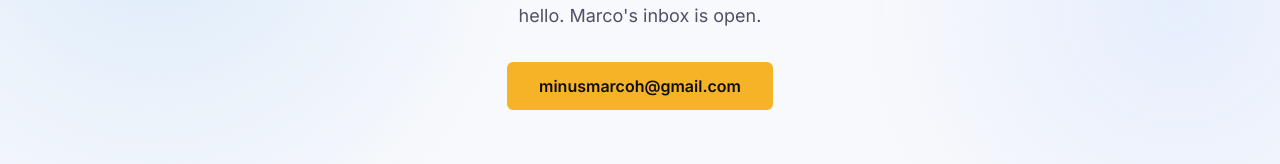
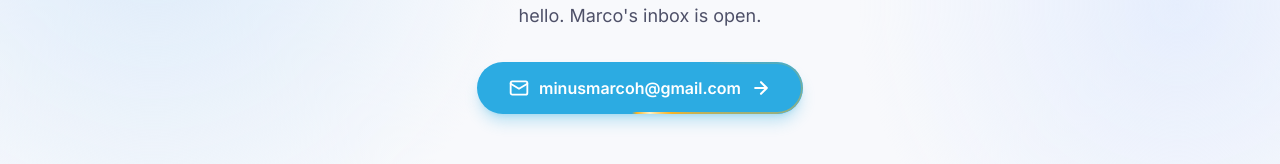
Before and after one commit to Minusmarco/Minus-Marco, a Next.js app: page /about in a window 1280 px wide. Shown: the part 3226-3390 px from the top of the page. Built offline with nearby package versions, Linux system fonts and the light colour scheme; a web font is replaced by a local one.

Commit message:
Fixing gmail link to be more stylish

```diff
--- a/src/app/community/page.tsx
+++ b/src/app/community/page.tsx
@@ -146,9 +146,17 @@ export default async function CommunityPage() {
           </p>
           <a
             href="mailto:minusmarcoh@gmail.com"
-            className="mt-8 inline-flex items-center gap-2 rounded-md bg-[#f6b327] px-8 py-3 font-sans font-semibold text-[#0D0E18] hover:bg-[#fac44a] transition-colors duration-200"
+            className="gold-shine-border group relative mt-8 inline-flex items-center gap-2.5 overflow-hidden rounded-full bg-accent px-8 py-3.5 font-sans font-semibold text-white shadow-lg shadow-accent/30 transition-all duration-300 hover:scale-[1.04] hover:bg-accent-hover hover:shadow-xl hover:shadow-gold/40"
           >
-            minusmarcoh@gmail.com
+            <span className="pointer-events-none absolute inset-0 -translate-x-full bg-gradient-to-r from-transparent via-white/50 to-transparent transition-transform duration-700 ease-out group-hover:translate-x-full" />
+            <svg className="relative shrink-0" width="20" height="20" viewBox="0 0 24 24" fill="none" stroke="currentColor" strokeWidth="2.2" strokeLinecap="round" strokeLinejoin="round">
+              <rect x="2" y="4" width="20" height="16" rx="2" />
+              <path d="m2 7 10 6 10-6" />
+            </svg>
+            <span className="relative">minusmarcoh@gmail.com</span>
+            <svg className="relative shrink-0 transition-transform duration-200 group-hover:translate-x-1" width="20" height="20" viewBox="0 0 24 24" fill="none" stroke="currentColor" strokeWidth="2.5" strokeLinecap="round" strokeLinejoin="round">
+              <path d="M5 12h14M12 5l7 7-7 7" />
+            </svg>
           </a>
         </div>
       </section>
--- a/src/app/globals.css
+++ b/src/app/globals.css
@@ -13,6 +13,38 @@
 
 .ticker-track:hover {
   animation-play-state: paused;
+}
+
+/* Rotating gold shine around a button's edge */
+@property --shine-angle {
+  syntax: "<angle>";
+  initial-value: 0deg;
+  inherits: false;
+}
+@keyframes shine-rotate {
+  to { --shine-angle: 360deg; }
+}
+.gold-shine-border::before {
+  content: "";
+  position: absolute;
+  inset: 0;
+  border-radius: inherit;
+  padding: 2px;
+  background: conic-gradient(
+    from var(--shine-angle),
+    transparent 0deg 230deg,
+    var(--color-gold) 290deg,
+    #fff1c4 320deg,
+    var(--color-gold) 350deg,
+    transparent 360deg
+  );
+  -webkit-mask:
+    linear-gradient(#000 0 0) content-box,
+    linear-gradient(#000 0 0);
+  -webkit-mask-composite: xor;
+          mask-composite: exclude;
+  animation: shine-rotate 4s linear infinite;
+  pointer-events: none;
 }
 
 @theme inline {
--- a/src/components/AboutContent.tsx
+++ b/src/components/AboutContent.tsx
@@ -355,9 +355,18 @@ export default function AboutContent() {
           </p>
           <a
             href="mailto:minusmarcoh@gmail.com"
-            className="mt-8 inline-flex items-center gap-2 rounded-md bg-[#f6b327] px-8 py-3 font-sans font-semibold text-[#0D0E18] hover:bg-[#fac44a] transition-colors duration-200"
+            className="gold-shine-border group relative mt-8 inline-flex items-center gap-2.5 overflow-hidden rounded-full bg-accent px-8 py-3.5 font-sans font-semibold text-white shadow-lg shadow-accent/30 transition-all duration-300 hover:scale-[1.04] hover:bg-accent-hover hover:shadow-xl hover:shadow-gold/40"
           >
-            minusmarcoh@gmail.com
+            {/* shine sweep on hover */}
+            <span className="pointer-events-none absolute inset-0 -translate-x-full bg-gradient-to-r from-transparent via-white/50 to-transparent transition-transform duration-700 ease-out group-hover:translate-x-full" />
+            <svg className="relative shrink-0" width="20" height="20" viewBox="0 0 24 24" fill="none" stroke="currentColor" strokeWidth="2.2" strokeLinecap="round" strokeLinejoin="round">
+              <rect x="2" y="4" width="20" height="16" rx="2" />
+              <path d="m2 7 10 6 10-6" />
+            </svg>
+            <span className="relative">minusmarcoh@gmail.com</span>
+            <svg className="relative shrink-0 transition-transform duration-200 group-hover:translate-x-1" width="20" height="20" viewBox="0 0 24 24" fill="none" stroke="currentColor" strokeWidth="2.5" strokeLinecap="round" strokeLinejoin="round">
+              <path d="M5 12h14M12 5l7 7-7 7" />
+            </svg>
           </a>
         </FadeUp>
       </section>
```
